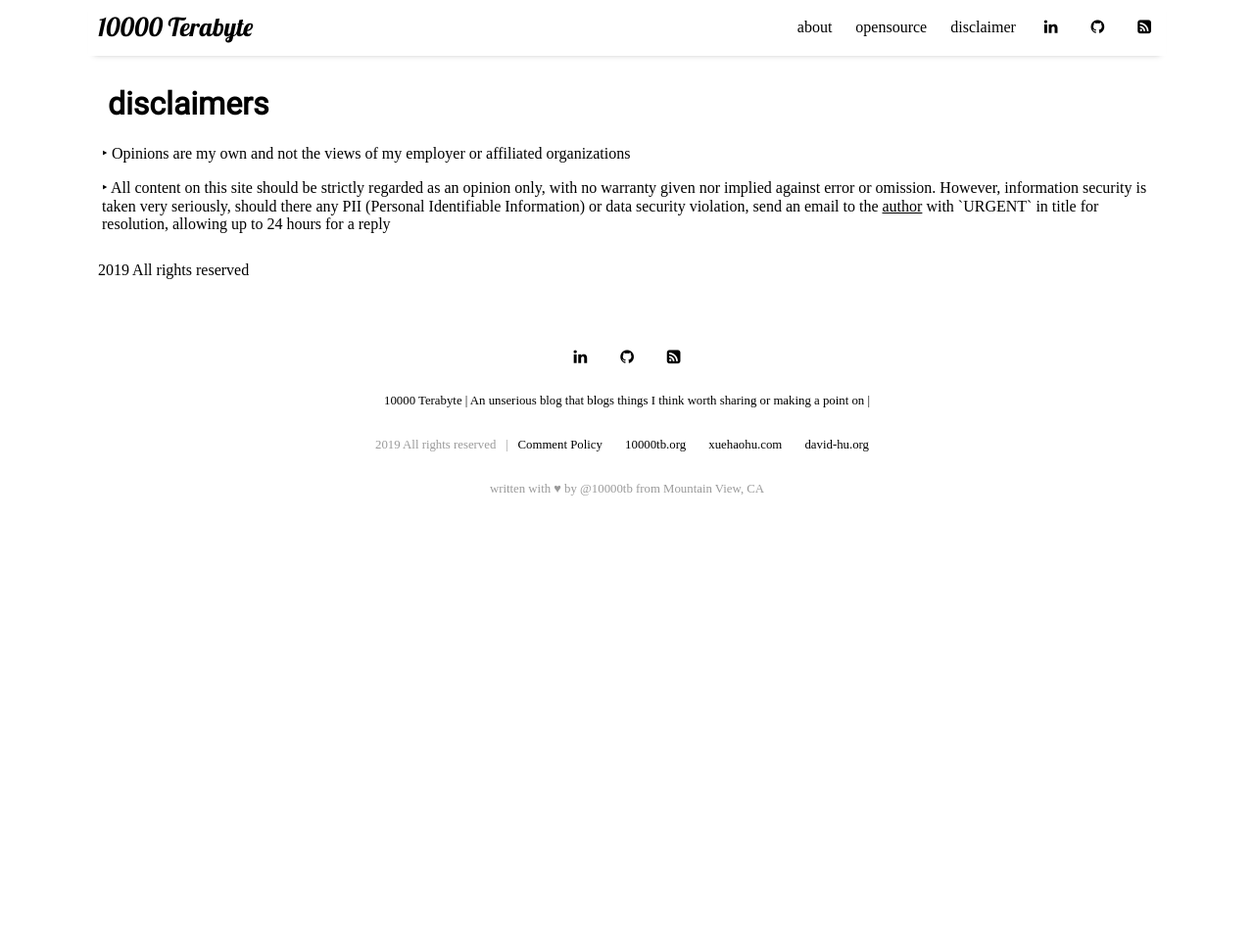
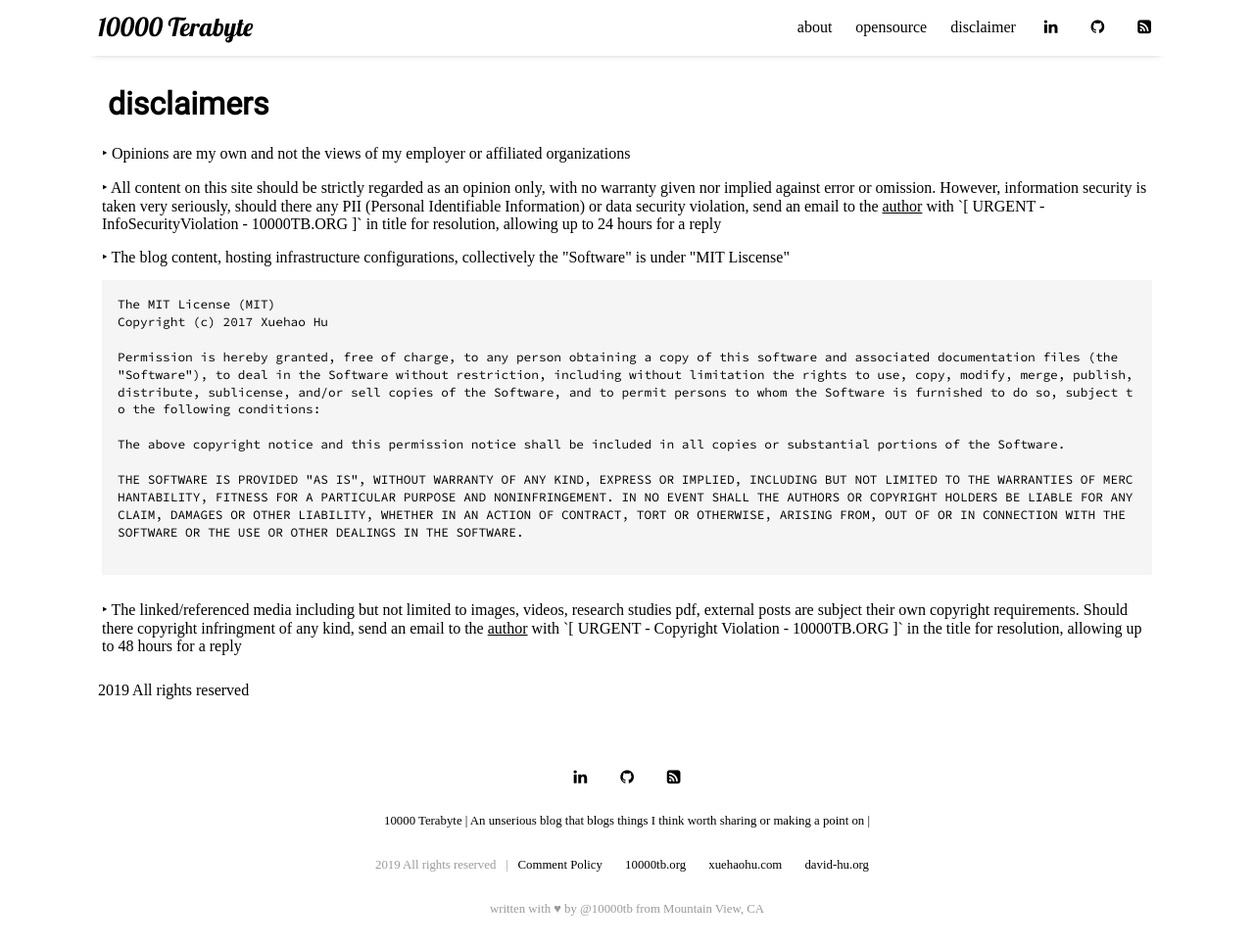
Before and after one commit to 10000TB/10000TB.github.io, a Jekyll site: the page built from pages/disclaimer.html, in a window 1280 px wide and 967 px high. Shown: the whole window at 98% size. Built offline with Jekyll 4.4.1, drawn with Linux system fonts in a browser that asks for light colours; nearby versions of some CDN libraries; some web fonts are replaced.

Commit message:
[site] updated disclaimers.

```diff
--- a/pages/about.html
+++ b/pages/about.html
@@ -14,7 +14,7 @@ title: about
 ‣ In general, I try to reply to as many emails as I can as long as it is from real people and for good cause.<br/>
 ‣ A short message will be helpful. A message taking more than 30 seconds to read is likely to be disregarded.<br/>
 ‣ Solicitations within following areas are more likely to be replied. Note that information security complaint will for sure be replied.<br/>
-‣ Areas: 0) information security complaint. 1) connect for general discussion around tech. 2) entrepreneurship. 3) we know each other before, reconnect now. 4) ski. <br/>
+‣ Areas: 0) information security or copyright infringment complaint. 1) connect for general discussion around tech. 2) entrepreneurship. 3) we know each other before, reconnect now. 4) ski. <br/>
 ‣ What for sure will be filtered/ignored: automated emails, 3rd party recruiter solicitations.
 <br/><br/>
 <span style="width:80px;height:30px;background-color:clear;color:black;">Some facts about me</Strong></span><br/>
--- a/pages/disclaimer.html
+++ b/pages/disclaimer.html
@@ -5,8 +5,24 @@ title: disclaimers
 <div style="font-family: 'Baskervville', serif;">
 
   <div style=" padding: 4px 4px; margin-bottom:5px;">‣ Opinions are my own and not the views of my employer or affiliated organizations</div>
-  <div style=" padding: 4px 4px; margin-bottom:25px;">‣ All content on this site should be strictly regarded as an opinion only, with no warranty given nor implied against error or omission. However, information security is taken very seriously, should there any PII (Personal Identifiable Information) or data security violation, send an email to the <a href="http://10000tb.org/pages/about.html">author</a> with `URGENT` in title for resolution, allowing up to 24 hours for a reply</div>
+  <div style=" padding: 4px 4px; margin-bottom:5px;">‣ All content on this site should be strictly regarded as an opinion only, with no warranty given nor implied against error or omission. However, information security is taken very seriously, should there any PII (Personal Identifiable Information) or data security violation, send an email to the <a href="http://10000tb.org/pages/about.html">author</a> with `[ URGENT - InfoSecurityViolation - 10000TB.ORG ]` in title for resolution, allowing up to 24 hours for a reply</div>
+  <div style=" padding: 4px 4px; margin-bottom:5px;">‣ The blog content, hosting infrastructure configurations, collectively the "Software" is under "MIT Liscense"</div>
+  <div style=" padding: 4px 4px; margin-bottom:0px;">
+     <pre>
+The MIT License (MIT)
+Copyright (c) 2017 Xuehao Hu
 
-  2019 All rights reserved <br/>
+Permission is hereby granted, free of charge, to any person obtaining a copy of this software and associated documentation files (the "Software"), to deal in the Software without restriction, including without limitation the rights to use, copy, modify, merge, publish, distribute, sublicense, and/or sell copies of the Software, and to permit persons to whom the Software is furnished to do so, subject to the following conditions:
+
+The above copyright notice and this permission notice shall be included in all copies or substantial portions of the Software.
+
+THE SOFTWARE IS PROVIDED "AS IS", WITHOUT WARRANTY OF ANY KIND, EXPRESS OR IMPLIED, INCLUDING BUT NOT LIMITED TO THE WARRANTIES OF MERCHANTABILITY, FITNESS FOR A PARTICULAR PURPOSE AND NONINFRINGEMENT. IN NO EVENT SHALL THE AUTHORS OR COPYRIGHT HOLDERS BE LIABLE FOR ANY CLAIM, DAMAGES OR OTHER LIABILITY, WHETHER IN AN ACTION OF CONTRACT, TORT OR OTHERWISE, ARISING FROM, OUT OF OR IN CONNECTION WITH THE SOFTWARE OR THE USE OR OTHER DEALINGS IN THE SOFTWARE.
+     </pre>
+  </div>
+  <div style=" padding: 4px 4px; margin-bottom:5px;">‣ The linked/referenced media including but not limited to images, videos, research studies pdf, external posts are subject their own copyright requirements. Should there copyright infringment of any kind, send an email to the <a href="http://10000tb.org/pages/about.html">author</a> with `[ URGENT - Copyright Violation - 10000TB.ORG ]` in the title for resolution, allowing up to 48 hours for a reply
+  </div>
+
+ <br/>
+  2019 All rights reserved<br/>
 
 </div>
```
